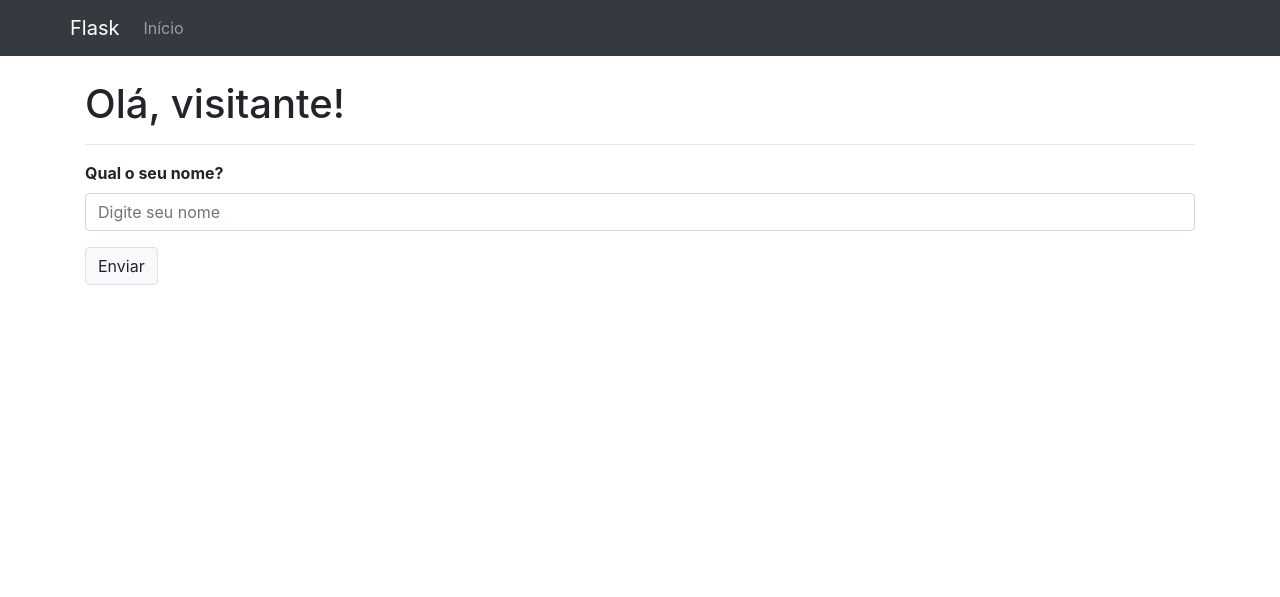
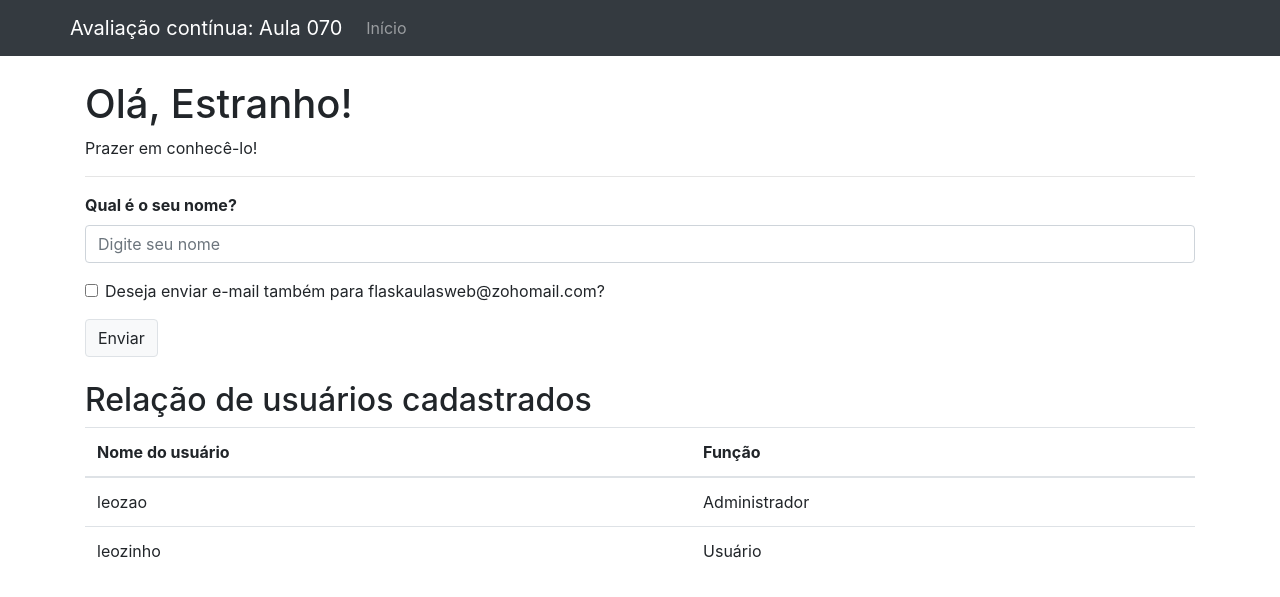
Before and after one commit to leomacedo/PTBDSWS, a Flask app: page / in a window 1280 px wide. Shown: the top 597 px of the page. Run offline with Flask 3, Linux system fonts and the light colour scheme.

Commit message:
att avaliacao 9

```diff
--- a/hello.py
+++ b/hello.py
@@ -6,7 +6,7 @@ from flask import Flask, render_template, session, redirect, url_for, flash
 from flask_wtf import FlaskForm
 from flask_sqlalchemy import SQLAlchemy
 from flask_migrate import Migrate
-from wtforms import StringField, SubmitField
+from wtforms import StringField, BooleanField, SubmitField
 from wtforms.validators import DataRequired
 
 # Configurações
@@ -47,15 +47,27 @@ class User(db.Model):
 
 # Formulário
 class NameForm(FlaskForm):
-    name = StringField('Qual o seu nome?', validators=[DataRequired()])
+    name = StringField('Qual é o seu nome?', validators=[DataRequired()])
+    enviar_professor = BooleanField('Deseja enviar e-mail também para flaskaulasweb@zohomail.com?')
     submit = SubmitField('Enviar')
 
 @app.shell_context_processor
 def make_shell_context():
     return dict(db=db, User=User, Role=Role)
 
+# Cadastro das funções
+def obter_funcao(nome):
+    funcao = Role.query.filter_by(name=nome).first()
+
+    if funcao is None:
+        funcao = Role(name=nome)
+        db.session.add(funcao)
+        db.session.flush()
+
+    return funcao
+
 # Envio de e-mail pelo Mailgun
-def enviar_email(usuario):
+def enviar_email(usuario, enviar_professor=False):
     url = app.config['API_URL']
     chave = app.config['API_KEY']
     remetente = app.config['API_FROM']
@@ -64,60 +76,81 @@ def enviar_email(usuario):
     if not all([url, chave, remetente, admin]):
         raise RuntimeError('Configuração do Mailgun incompleta no .env')
 
-    # aguardando confirmação do email do professor
-    destinatarios = [admin, 'flaskaulasweb@zohomail.com']
+    destinatarios = [admin]
+
+    if enviar_professor:
+        destinatarios.append('flaskaulasweb@zohomail.com')
 
     mensagem = (
-        'Novo usuário cadastrado no Flasky.\n\n'
+        'Novo usuário cadastrado no Flask.\n\n'
         'Prontuário: PT3035867\n'
         'Nome do aluno: Leonardo Macedo Aurieni\n'
-        f'Usuário cadastrado: {usuario.username}'
+        f'Usuário cadastrado: {usuario.username}\n'
+        f'Função: {usuario.role.name}'
     )
 
     resposta = requests.post(
         url,
         auth=('api', chave),
-        data={'from': remetente, 'to': destinatarios, 'subject': '[Flasky] Novo usuário cadastrado', 'text': mensagem},
+        data={'from': remetente, 'to': destinatarios, 'subject': '[Flask] Novo usuário cadastrado', 'text': mensagem},
         timeout=15
     )
+
     if not resposta.ok:
         app.logger.error('Mailgun HTTP %s: %s', resposta.status_code, resposta.text)
         resposta.raise_for_status()
+
     return resposta.json()
 
-# Cadastro de usuários
+# Página principal
 @app.route('/', methods=['GET', 'POST'])
 def index():
     form = NameForm()
 
     if form.validate_on_submit():
         nome = form.name.data.strip()
-        user = User.query.filter_by(username=nome).first()
 
-        if user is None and nome:
-            user = User(username=nome)
-            db.session.add(user)
+        if not nome:
+            flash('Digite um nome válido.', 'warning')
+            return redirect(url_for('index'))
+
+        usuario = User.query.filter_by(username=nome).first()
+        session['name'] = nome
+
+        if usuario is None:
+            nome_funcao = 'Administrador' if User.query.count() == 0 else 'Usuário'
+            funcao = obter_funcao(nome_funcao)
+
+            usuario = User(username=nome, role=funcao)
+            db.session.add(usuario)
             db.session.commit()
+
             session['known'] = False
 
             try:
-                enviar_email(user)
+                enviar_email(usuario, form.enviar_professor.data)
+                session['email_enviado'] = True
                 flash('Novo usuário cadastrado! E-mail aceito pelo Mailgun.', 'success')
             except (requests.RequestException, RuntimeError, ValueError):
+                session['email_enviado'] = False
                 app.logger.exception('Falha ao enviar e-mail de novo usuário')
                 flash('Usuário cadastrado, mas não foi possível confirmar o envio do e-mail.', 'warning')
+        else:
+            session['known'] = True
+            session['email_enviado'] = False
 
-        elif user is not None:
-            session['known'] = True
-
-        else:
-            flash('Digite um nome válido.', 'warning')
-            return redirect(url_for('index'))
-
-        session['name'] = nome
         return redirect(url_for('index'))
 
-    return render_template('index.html', form=form, name=session.get('name'), known=session.get('known', False))
+    usuarios = User.query.order_by(User.id.asc()).all()
+
+    return render_template(
+        'index.html',
+        form=form,
+        name=session.get('name'),
+        known=session.get('known', False),
+        email_enviado=session.pop('email_enviado', False),
+        usuarios=usuarios
+    )
 
 if __name__ == '__main__':
     app.run(debug=True)
--- a/templates/base.html
+++ b/templates/base.html
@@ -1,14 +1,15 @@
+
 <!DOCTYPE html>
 <html lang="pt-BR">
 <head>
     <meta charset="UTF-8">
-    <title>8° Avaliação Contínua</title>
+    <title>9° Avaliação contínua</title>
     <link rel="stylesheet" href="https://cdn.jsdelivr.net/npm/bootstrap@4.6.2/dist/css/bootstrap.min.css">
 </head>
 <body>
     <nav class="navbar navbar-expand navbar-dark bg-dark">
         <div class="container d-flex justify-content-start">
-        <a class="navbar-brand mr-3" href="/">Flask</a>
+            <a class="navbar-brand mr-3" href="/">Avaliação contínua: Aula 070</a>
             <div class="navbar-nav">
                 <a class="nav-item nav-link" href="/">Início</a>
             </div>
@@ -16,10 +17,10 @@
     </nav>
 
     <div class="container mt-4">
-        {% for message in get_flashed_messages(with_categories=true) %}
-            <div class="alert alert-{{ message[0] }} alert-dismissible fade show" role="alert">
-                {{ message[1] }}
-                <button type="button" class="close" data-dismiss="alert">
+        {% for categoria, mensagem in get_flashed_messages(with_categories=true) %}
+        <div class="alert alert-{{ categoria }} alert-dismissible fade show" role="alert">
+            {{ mensagem }}
+            <button type="button" class="close" data-dismiss="alert" aria-label="Fechar">
                 <span aria-hidden="true">&times;</span>
             </button>
         </div>
--- a/templates/index.html
+++ b/templates/index.html
@@ -3,7 +3,7 @@
 
 {% block content %}
 <div class="page-header">
-    <h1>Olá, {% if name %}{{ name }}{% else %}visitante{% endif %}!</h1>
+    <h1>Olá, {% if name %}{{ name }}{% else %}Estranho{% endif %}!</h1>
 
     {% if name %}
         {% if known %}
@@ -11,6 +11,12 @@
         {% else %}
             <p>Prazer em conhecê-lo!</p>
         {% endif %}
+    {% else %}
+        <p>Prazer em conhecê-lo!</p>
+    {% endif %}
+
+    {% if email_enviado %}
+        <p>E-mail enviado para o <strong>Administrador do sistema</strong>, notificando o cadastro de um novo usuário.</p>
     {% endif %}
 </div>
 
@@ -24,6 +30,32 @@
         {{ form.name(class="form-control", placeholder="Digite seu nome") }}
     </div>
 
+    <div class="form-group form-check">
+        {{ form.enviar_professor(class="form-check-input") }}
+        {{ form.enviar_professor.label(class="form-check-label") }}
+    </div>
+
     {{ form.submit(class="btn btn-light border") }}
 </form>
+
+<div class="mt-4">
+    <h2>Relação de usuários cadastrados</h2>
+
+    <table class="table">
+        <thead>
+            <tr>
+                <th>Nome do usuário</th>
+                <th>Função</th>
+            </tr>
+        </thead>
+        <tbody>
+            {% for usuario in usuarios %}
+            <tr>
+                <td>{{ usuario.username }}</td>
+                <td>{{ usuario.role.name if usuario.role else 'Sem função' }}</td>
+            </tr>
+            {% endfor %}
+        </tbody>
+    </table>
+</div>
 {% endblock %}
```
Also changed, not shown: data.sqlite. Lines whose indentation alone changed are shown as unchanged.
